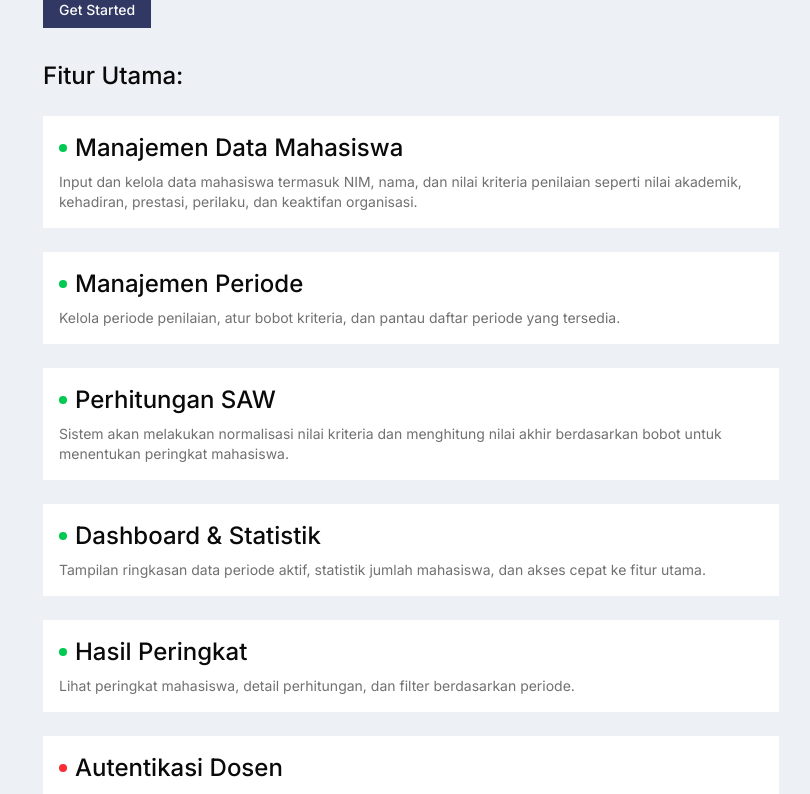
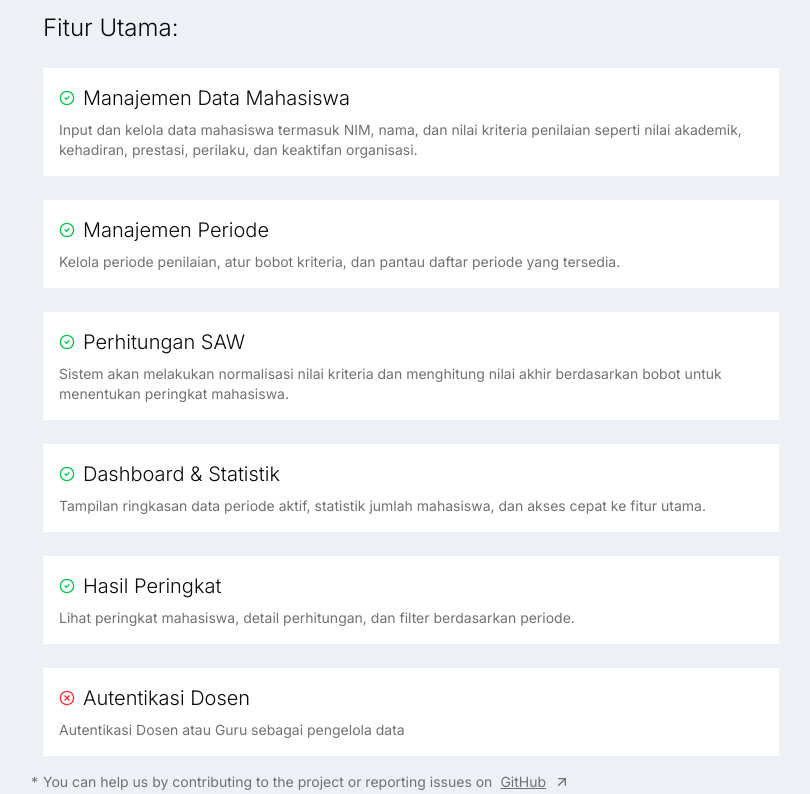
Before and after one commit to fadilsflow/sistem-peringkat-mahasiswa, a Next.js app: page / in a window 1280 px wide. Shown: the part 280-1074 px from the top of the page, without its empty margins (229-1039 px from the left). Built offline with nearby package versions, Linux system fonts and the light colour scheme.

Commit message:
Refactor global styles, enhance Home and About pages with improved layout and new features, and update HasilSawContent component to utilize periodeId prop for better data handling.

```diff
--- a/app/about/page.tsx
+++ b/app/about/page.tsx
@@ -13,7 +13,8 @@ export default function About() {
           <h1 className="text-5xl text-center text-primary uppercase font-light">
             Tentang
             <br />
-            <span className="font-light">Sync</span> <span className="font-medium">Rank</span>
+            <span className="font-light">Sync</span>{" "}
+            <span className="font-medium">Rank</span>
           </h1>
 
           <div className="prose prose-gray dark:prose-invert max-w-none">
@@ -46,14 +47,14 @@ export default function About() {
 
             <h2 className="text-2xl mt-8 mb-4">Contact</h2>
             <div className="flex items-center gap-4 mt-4">
-              <Link href="https://fadils.xyz" target="_blank">
-                <Button variant="outline" size="sm">
+              <Button variant="outline" size="sm" asChild>
+                <Link href="https://fadils.xyz" target="_blank">
                   <Globe className="h-4 w-4 mr-2" />
                   fadils.xyz
-                </Button>
-              </Link>
-              <Link href="https://github.com/fadilsflow" target="_blank">
-                <Button variant="outline" size="sm">
+                </Link>
+              </Button>
+              <Button variant="outline" size="sm" asChild>
+                <Link href="https://github.com/fadilsflow" target="_blank">
                   <Image
                     src={"/github.svg"}
                     alt="GitHub"
@@ -62,8 +63,8 @@ export default function About() {
                     className="h-4 w-4 mr-2"
                   />
                   GitHub
-                </Button>
-              </Link>
+                </Link>
+              </Button>
             </div>
           </div>
         </div>
--- a/app/globals.css
+++ b/app/globals.css
@@ -45,8 +45,8 @@
 
 :root {
   --background: oklch(0.954 0.0063 255.48);
+  --card: oklch(1 0 0);
   --foreground: oklch(0.1448 0 0);
-  --card: oklch(1 0 0);
   --card-foreground: oklch(0.1448 0 0);
   --popover: oklch(1 0 0);
   --popover-foreground: oklch(0.1448 0 0);
@@ -204,4 +204,7 @@
   body {
     @apply bg-background text-foreground;
   }
+  .link {
+    @apply cursor-pointer underline;
+  }
 }
--- a/app/page.tsx
+++ b/app/page.tsx
@@ -1,4 +1,6 @@
 import { Button } from "@/components/ui/button";
+import { ArrowUpRight, CheckCircle2, XCircle } from "lucide-react";
+
 import Link from "next/link";
 export default function Home() {
   const Timeline = [
@@ -41,12 +43,10 @@ export default function Home() {
   return (
     <div className="container max-w-3xl px-4 py-12 mx-auto">
       <h1 className="text-5xl  text-primary uppercase font-light">
-        Welcome to
-        <br />
         <span className="font-light">Sync</span>{" "}
         <span className="font-medium">Rank</span>
       </h1>
-      <p className="text-muted-foreground  text-sm">
+      <p className="text-muted-foreground  text-sm ">
         Sistem Peringkat Mahasiswa (SyncRank) adalah platform yang dirancang
         untuk membantu institusi pendidikan dalam mengelola dan memantau
         prestasi akademik mahasiswa.
@@ -60,22 +60,38 @@ export default function Home() {
       </div>
 
       <div className="space-y-6">
-        <h2 className="text-2xl font-medium">Fitur Utama: </h2>
+        <h2 className="text-2xl font-light">Fitur Utama: </h2>
         {Timeline.map((item, index) => (
           <div
             key={index}
             className="flex flex-col gap-2 bg-card p-4 rounded-md"
           >
             <div className="flex items-center gap-2">
-              <div
-                className={`w-2 h-2 rounded-full ${item.isSuccess ? "bg-green-500" : "bg-red-500"}`}
-              />
-              <h2 className="text-2xl font-medium">{item.title}</h2>
+              {item.isSuccess ? (
+                <CheckCircle2 className="w-4 h-4 text-green-500" />
+              ) : (
+                <XCircle className="w-4 h-4 text-red-500" />
+              )}
+              <h2 className="text-xl font-light">{item.title}</h2>
             </div>
             <p className="text-muted-foreground text-sm">{item.description}</p>
           </div>
         ))}
       </div>
+      <p className="text-muted-foreground text-sm mt-4 text-left flex gap-2 relative">
+        <span className="absolute -left-3 top-0">*</span>
+        <span>
+          You can help us by contributing to the project or reporting issues
+          on{" "}
+        </span>
+        <a
+          href="https://github.com/fadilsflow/sistem-peringkat-mahasiswa"
+          className="link flex items-center gap-2"
+          target="_blank"
+        >
+          GitHub <ArrowUpRight className="w-4 h-4" />
+        </a>
+      </p>
     </div>
   );
 }
--- a/components/hasil-saw-content.tsx
+++ b/components/hasil-saw-content.tsx
@@ -80,7 +80,7 @@ export function HasilSawContent({ periodeId }: { periodeId: string }) {
 
   useEffect(() => {
     console.log(periodeId);
-  }, []);
+  }, [periodeId]);
 
   useEffect(() => {
     const fetchData = async () => {
--- a/components/header.tsx
+++ b/components/header.tsx
@@ -38,7 +38,11 @@ export function Header() {
             </nav>
           </div>
           <div className="flex gap-4 items-center">
-            <Link href="https://github.com/fadilsflow/sistem-peringkat-mahasiswa/">
+            <a
+              target="_blank"
+              rel="noopener noreferrer"
+              href="https://github.com/fadilsflow/sistem-peringkat-mahasiswa/"
+            >
               <Image
                 src="/github.svg"
                 alt="github"
@@ -46,7 +50,7 @@ export function Header() {
                 height={15}
                 className="invert"
               />
-            </Link>
+            </a>
             <Link href="/about">
               <Info className="w-4 h-4" />
             </Link>
```
